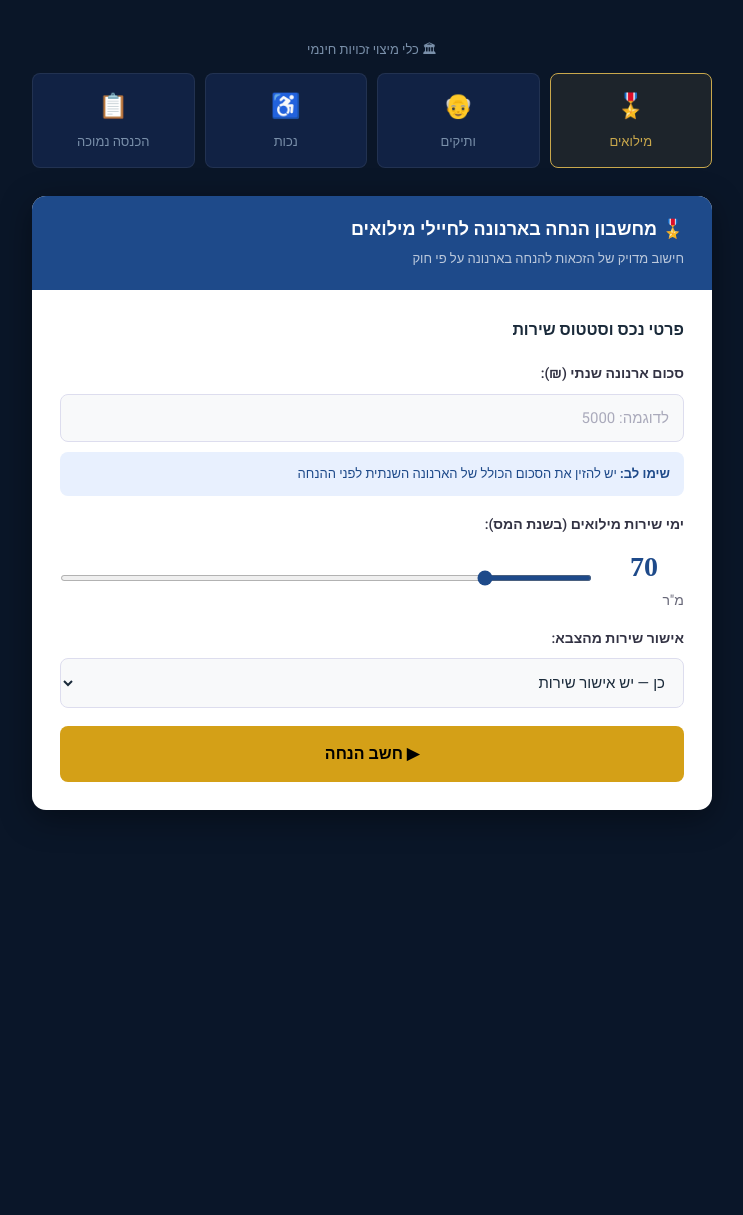
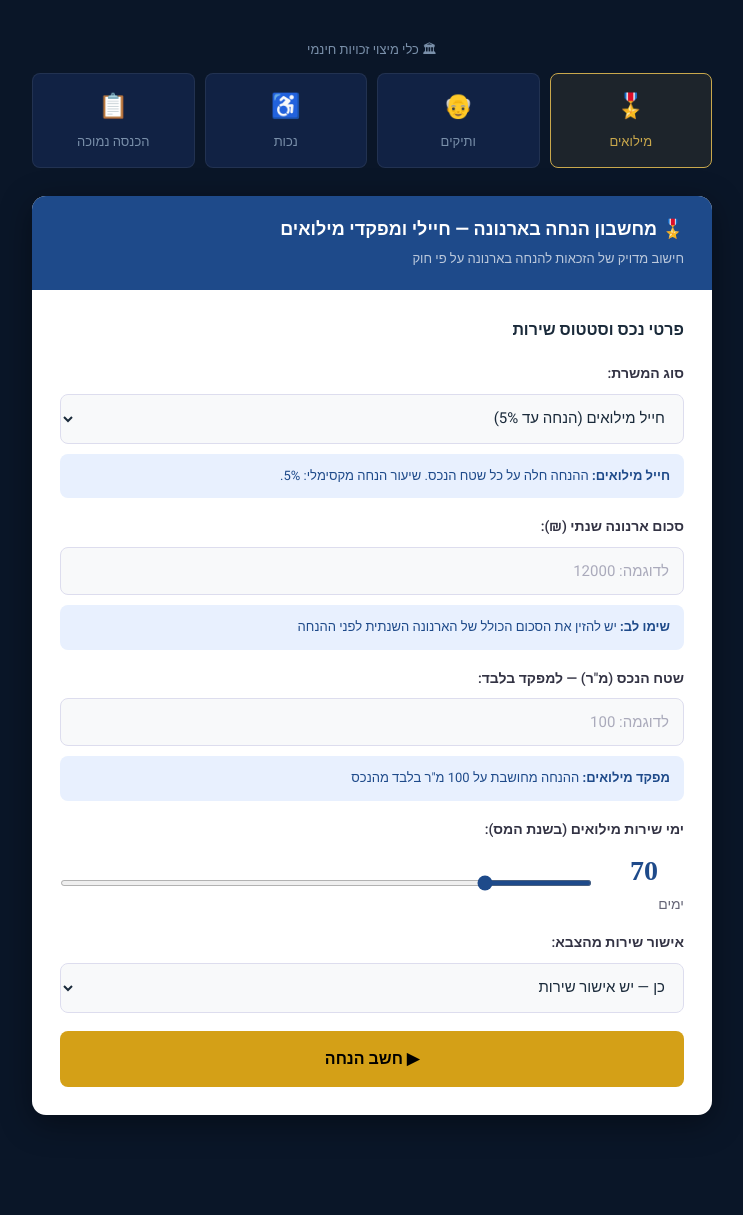
Before and after one commit to Yashasvi0229/right_rag, a FastAPI app: page /screen7 in a window 1280 px wide. Shown: the part 72-1287 px from the top of the page, without its empty margins (268-1011 px from the left). Before the commit the page ends 882 px from the top, so only its background shows below. Run offline with FastAPI, Linux system fonts and the light colour scheme; data comes from the database, SQL or seed files in the repository; some web fonts are replaced.

Commit message:
Update screen7_calculator.html

```diff
--- a/templates/screen7_calculator.html
+++ b/templates/screen7_calculator.html
@@ -207,7 +207,7 @@
   <div id="form-reserve" class="anim anim-2">
     <div class="form-card">
       <div class="form-card-header">
-        <h3>🎖️ מחשבון הנחה בארנונה לחיילי מילואים</h3>
+        <h3>🎖️ מחשבון הנחה בארנונה — חיילי ומפקדי מילואים</h3>
         <p>חישוב מדויק של הזכאות להנחה בארנונה על פי חוק</p>
       </div>
       <div class="form-card-body">
@@ -216,11 +216,34 @@
         </div>
 
         <div style="margin-bottom:18px;">
+          <label class="white-label">סוג המשרת:</label>
+          <select class="white-select" id="soldier_type" onchange="calcReserve()">
+            <option value="soldier">חייל מילואים (הנחה עד 5%)</option>
+            <option value="commander">מפקד מילואים (הנחה עד 25%)</option>
+          </select>
+          <div class="info-note" id="type-note-soldier">
+            <strong>חייל מילואים:</strong> ההנחה חלה על כל שטח הנכס. שיעור הנחה מקסימלי: 5%.
+          </div>
+          <div class="info-note" id="type-note-commander" style="display:none;">
+            <strong>מפקד מילואים:</strong> ההנחה חלה על 100 מ"ר בלבד מהנכס. שיעור הנחה מקסימלי: 25%.
+          </div>
+        </div>
+
+        <div style="margin-bottom:18px;">
           <label class="white-label">סכום ארנונה שנתי (₪):</label>
-          <input class="white-input" type="number" placeholder="לדוגמה: 5000" id="annual_tax"
+          <input class="white-input" type="number" placeholder="לדוגמה: 12000" id="annual_tax"
                  oninput="calcReserve()" />
           <div class="info-note">
             <strong>שימו לב:</strong> יש להזין את הסכום הכולל של הארנונה השנתית לפני ההנחה
+          </div>
+        </div>
+
+        <div style="margin-bottom:18px;" id="area-group" style="display:none;">
+          <label class="white-label">שטח הנכס (מ"ר) — למפקד בלבד:</label>
+          <input class="white-input" type="number" placeholder="לדוגמה: 100" id="property_area"
+                 oninput="calcReserve()" />
+          <div class="info-note">
+            <strong>מפקד מילואים:</strong> ההנחה מחושבת על 100 מ"ר בלבד מהנכס
           </div>
         </div>
 
@@ -229,7 +252,7 @@
           <div class="slider-row">
             <div>
               <div class="slider-val" id="days-val">70</div>
-              <div class="slider-unit">מ"ר</div>
+              <div class="slider-unit">ימים</div>
             </div>
             <input type="range" min="0" max="365" value="70" id="reserve_days"
                    oninput="document.getElementById('days-val').textContent=this.value; calcReserve()" />
@@ -274,7 +297,8 @@
     </div>
 
     <div style="margin-top:20px; font-size:13px; color:var(--muted); background:var(--bg-navy); border-radius:8px; padding:12px;">
-      🔗 מבוסס על: CLZ-001, CLZ-002, CLZ-005 · גרסה ENG-2026-001 · <span style="color:var(--gold)">100% דטרמיניסטי</span>
+      🔗 מבוסס על: CLZ-001, CLZ-002, CLZ-005 · גרסה ENG-2026-001 · <span style="color:var(--gold)">100% דטרמיניסטי</span><br>
+      <span id="formula-display" style="font-family:monospace; font-size:11px; color:var(--muted); margin-top:4px; display:block;"></span>
     </div>
   </div>
 
@@ -295,30 +319,67 @@
 </div>
 
 <script>
+  // ─── CORRECT FORMULA (per client Excel + legal glossary) ───
+  // Soldier:   discount = annual_tax × 5%  × (days_served / 365)
+  // Commander: discount = annual_tax × 25% × (days_served / 365)
+  //            BUT commander: capped at 100 sqm of property
+  //            max_rate for soldier = 5%, commander = 25%
+
   function calcReserve() {
-    const tax = parseFloat(document.getElementById('annual_tax').value) || 0;
-    const days = parseInt(document.getElementById('reserve_days').value) || 0;
+    const tax    = parseFloat(document.getElementById('annual_tax').value) || 0;
+    const days   = parseInt(document.getElementById('reserve_days').value) || 0;
     const approved = document.getElementById('has_approval').value === 'yes';
+    const type   = document.getElementById('soldier_type').value;
+
+    // Show/hide notes and area field
+    document.getElementById('type-note-soldier').style.display   = (type === 'soldier')   ? '' : 'none';
+    document.getElementById('type-note-commander').style.display = (type === 'commander') ? '' : 'none';
+    document.getElementById('area-group').style.display          = (type === 'commander') ? '' : 'none';
 
     if (tax <= 0 || !approved) return;
 
-    const rate = Math.min(days * 0.001, 1.0);
-    const discount = Math.round(tax * rate);
+    const MAX_DAYS    = 365;
+    const serviceRatio = Math.min(days / MAX_DAYS, 1.0);
+
+    let maxRate, discount, formulaText;
+
+    if (type === 'commander') {
+      maxRate = 0.25;  // 25% for commander
+      // For commander: only 100 sqm is discounted
+      // We apply full rate to full tax (area proportioning is municipal)
+      // Client formula: annual_tax × 25% × (days/365)
+      discount = Math.round(tax * maxRate * serviceRatio);
+      formulaText = `נוסחה: ${tax.toLocaleString('he-IL')} × 25% × (${days}/365) = ${discount.toLocaleString('he-IL')} ₪ | הנחה על 100 מ"ר בלבד`;
+    } else {
+      maxRate = 0.05;  // 5% for soldier
+      // Client formula: annual_tax × 5% × (days/365)
+      discount = Math.round(tax * maxRate * serviceRatio);
+      formulaText = `נוסחה: ${tax.toLocaleString('he-IL')} × 5% × (${days}/365) = ${discount.toLocaleString('he-IL')} ₪`;
+    }
+
     const payable = tax - discount;
-    const pct = Math.round(rate * 100);
+    const pct     = (maxRate * serviceRatio * 100).toFixed(1);
 
     document.getElementById('result-discount').textContent = discount.toLocaleString('he-IL') + ' ₪';
-    document.getElementById('res-annual').textContent = tax.toLocaleString('he-IL') + ' ₪';
-    document.getElementById('res-rate').textContent = pct + '%';
-    document.getElementById('res-payable').textContent = payable.toLocaleString('he-IL') + ' ₪';
+    document.getElementById('res-annual').textContent      = tax.toLocaleString('he-IL') + ' ₪';
+    document.getElementById('res-rate').textContent        = pct + '%';
+    document.getElementById('res-payable').textContent     = payable.toLocaleString('he-IL') + ' ₪';
+    document.getElementById('formula-display').textContent = formulaText;
 
-    document.getElementById('result-box').style.display = 'block';
-    document.getElementById('claim-box').style.display = 'block';
+    document.getElementById('result-box').style.display  = 'block';
+    document.getElementById('claim-box').style.display   = 'block';
   }
 
   function selectType(t) {
     document.querySelectorAll('.type-tab').forEach(el => el.classList.remove('active'));
     event.currentTarget.classList.add('active');
+    // Hide all forms first
+    document.querySelectorAll('[id^="form-"]').forEach(el => el.style.display = 'none');
+    const form = document.getElementById('form-' + t);
+    if (form) form.style.display = '';
+    // Hide results when switching tabs
+    document.getElementById('result-box').style.display = 'none';
+    document.getElementById('claim-box').style.display  = 'none';
   }
 </script>
 {% endblock %}
```
